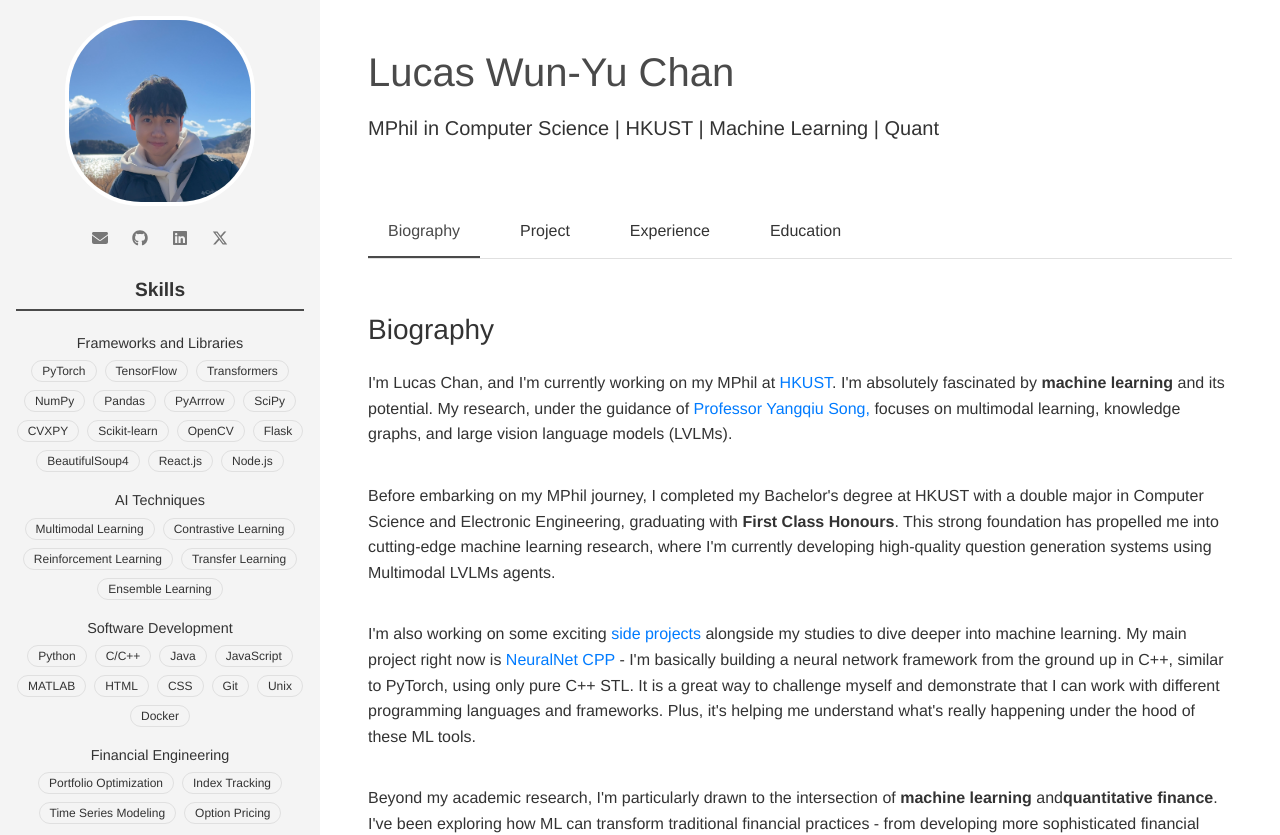
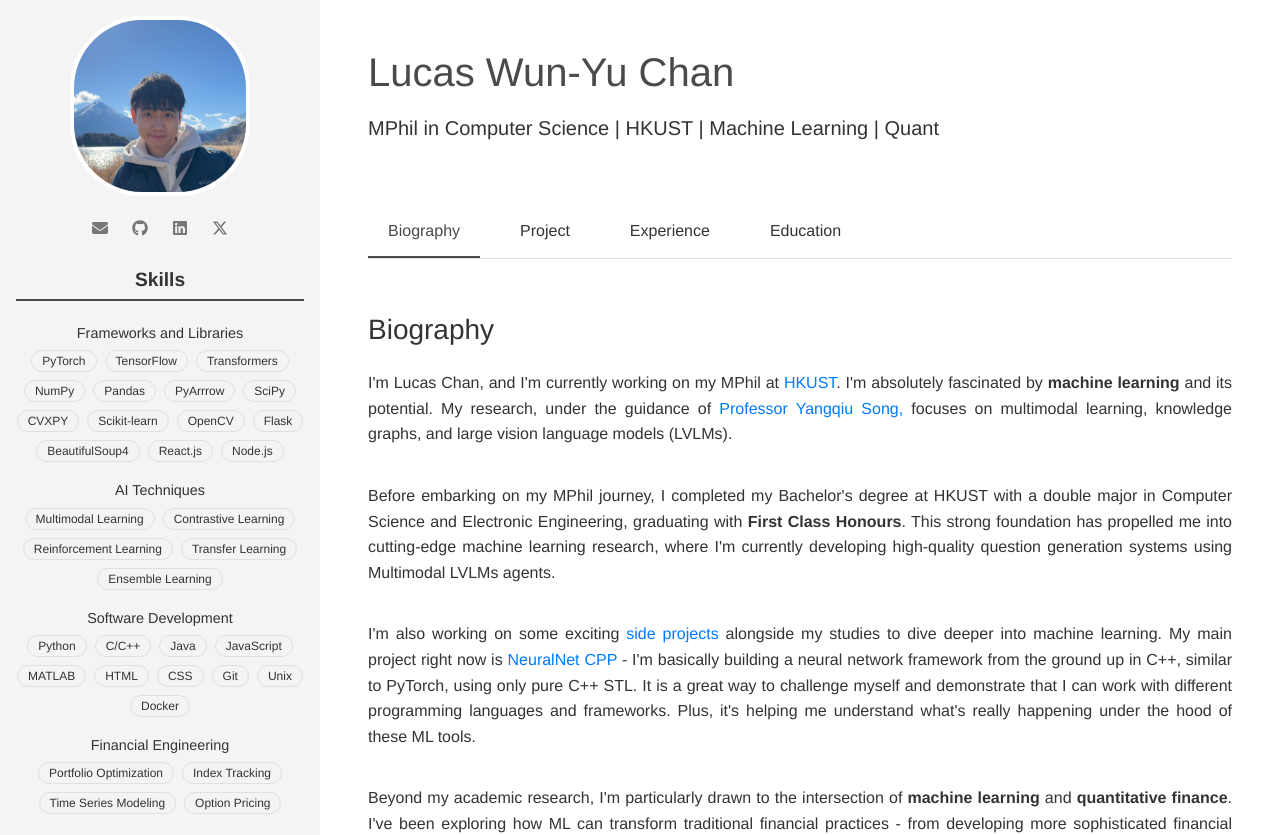
Before and after one commit to lucaswychan/lucaswychan.github.io, a React (Create React App) app: page / in a window 1280 px wide. Shown: the top 835 px of the page. Built offline with nearby package versions, Linux system fonts and the light colour scheme.

Commit message:
fix: fix the position and photo size

```diff
--- a/src/App.css
+++ b/src/App.css
@@ -106,8 +106,8 @@ header p {
 }
 
 .profile-photo {
-    width: 190px;
-    height: 190px;
+    width: 180px;
+    height: 180px;
     border-radius: 40%;
     overflow: hidden;
     margin: 0 auto 30px;
@@ -276,6 +276,7 @@ header p {
     display: flex;
     flex-direction: column;
     gap: 20px;
+    text-align: justify;
 }
 
 /* Footer */
--- a/src/components/TabContent.js
+++ b/src/components/TabContent.js
@@ -54,7 +54,7 @@ function TabContent({
                         </p>
                         <p>
                             Beyond my academic research, I'm particularly drawn
-                            to the intersection of <b>machine learning</b> and
+                            to the intersection of <b>machine learning</b> and{" "}
                             <b>quantitative finance</b>. I've been exploring how
                             ML can transform traditional financial practices -
                             from developing more sophisticated financial models
```
